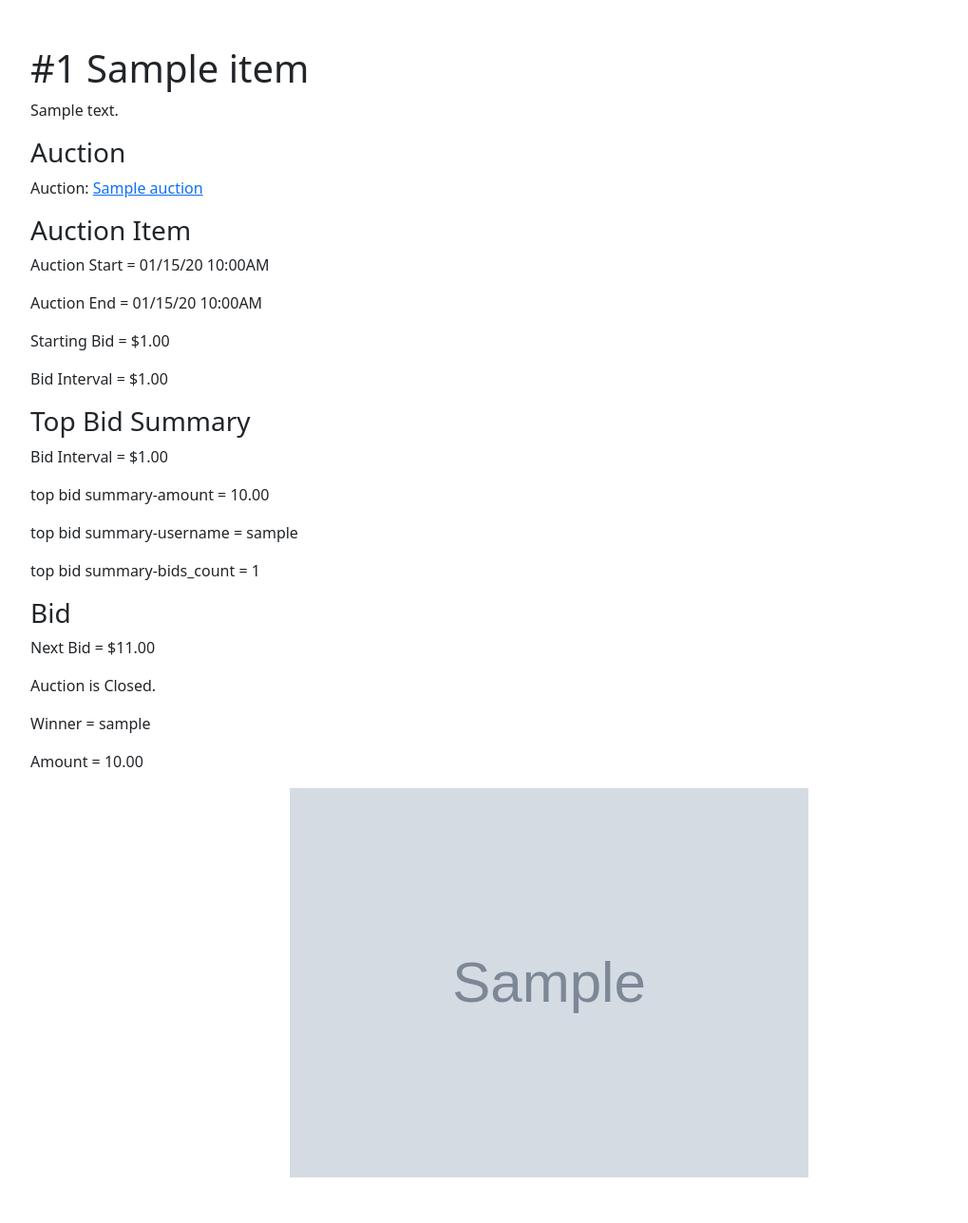
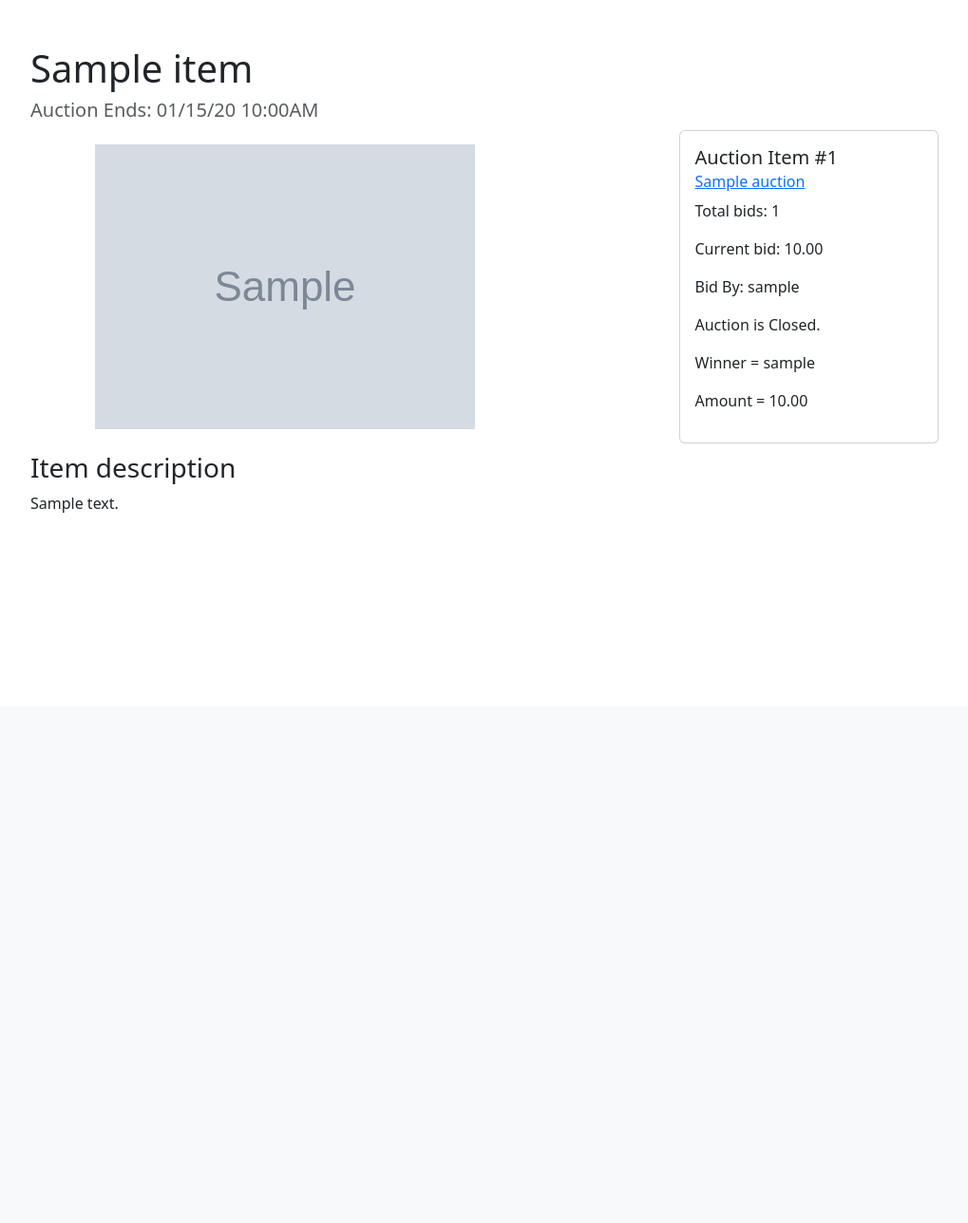
Before and after one commit to spwisner/silent-auction, a Flask app: page /auction-items/1 in a window 1280 px wide. Shown: the part 56-1344 px from the top of the page at 95% size, without its empty margins (62-1081 px from the left). After the commit the page ends 596 px from the top, so only its background shows below. Run offline with Flask 2, Linux system fonts and the light colour scheme; tables that the repository leaves empty hold one stand-in row (values such as "Sample post"); grey boxes marked "Sample" are stand-in pictures.

Commit message:
Update styling for auction item

```diff
--- a/silentauction/auction_items/templates/auction_items/view_auction_item.html
+++ b/silentauction/auction_items/templates/auction_items/view_auction_item.html
@@ -1,33 +1,54 @@
 {% extends "base.html" %}
 {% block content %}
-<div class="jumbotron">
-  <h1>#{{auction_item.id}} {{auction_item.name}}</h1>
 <div>
-    <p>{{auction_item.description}}</p>
+  <h1>{{auction_item.name}}</h1>
+  <h5 class="text-body-secondary">Auction Ends: {{auction_item.readable_auction_end()}}</h5>
+  <div class="d-flex flex-column flex-md-row justify-content-md-evenly w-100 my-2" >
+    {% if auction_item_photos.count() >= 1 %}
+      <div class="d-flex justify-content-center w-100 my-3">
+        <div class="w-75">
+          {% if auction_item_photos.count() == 1 %}
+            <img src="{{ url_for('static', filename=auction_item_photos.first().filename) }}" class="img-fluid d-block" alt="{{auction_item_photos.first().filename}}">
+          {% else %}
+          <div id="carouselExampleIndicators" class="carousel slide carousel-fade" data-bs-ride="carousel">
+            <div class="carousel-inner">
+              {% for auction_item_photo in auction_item_photos %}
+                {% if loop.index == 1 %}
+                <div class="carousel-item active">
+                  <img src="{{ url_for('static', filename=auction_item_photo.filename) }}" class="img-fluid d-block w-100" alt="{{auction_item_photo.filename}}">
                 </div>
+                {% else %}
+                <div class="carousel-item">
+                  <img src="{{ url_for('static', filename=auction_item_photo.filename) }}" class="img-fluid d-block w-100" alt="{{auction_item_photo.filename}}">
+                </div>
+                {% endif %}
+              {% endfor %}
+            </div>
+            <button class="carousel-control-prev" type="button" data-bs-target="#carouselExampleIndicators" data-bs-slide="prev">
+              <span class="carousel-control-prev-icon" aria-hidden="true"></span>
+              <span class="visually-hidden">Previous</span>
+            </button>
+            <button class="carousel-control-next" type="button" data-bs-target="#carouselExampleIndicators" data-bs-slide="next">
+              <span class="carousel-control-next-icon" aria-hidden="true"></span>
+              <span class="visually-hidden">Next</span>
+            </button>
+          </div>
+          {% endif %}
+        </div>
+      </div>
+    {% endif %}
+    <div class="d-flex align-items-center justify-content-center w-100">
+      <div class="card w-50">
+        <div class="card-body">
+          <h5 class="card-title">Auction Item #{{auction_item.id}}</h5>
+          <h6 class="card-subtitle mb-2 text-body-secondary"><a href="{{url_for('auctions.view_auction', auction_id=auction.id)}}">{{auction.name}}</a></h6>
           <div>
-    <h3>Auction</h3>
-    <p>Auction: <a href="{{url_for('auctions.view_auction', auction_id=auction.id)}}">{{auction.name}}</a></p>
-  </div>
-  <div>
-    <h3>Auction Item</h3>
-    <p>Auction Start = {{auction_item.readable_auction_start()}}</p>
-    <p>Auction End = {{auction_item.readable_auction_end()}}</p>
-    <p>Starting Bid = ${{auction_item.starting_bid}}</p>
-    <p>Bid Interval = ${{auction_item.bid_interval}}</p>
-  </div>
-  <div>
-    <h3>Top Bid Summary</h3>
-    <p>Bid Interval = ${{auction_item.bid_interval}}</p>
-    <p>top bid summary-amount = {{top_bid_summary.amount}}</p>
-    <p>top bid summary-username = {{top_bid_summary.username}}</p>
-    <p>top bid summary-bids_count = {{top_bid_summary.bids_count}}</p>
-  </div>
-  <div>
-    <h3>Bid</h3>
-    <p>Next Bid = ${{next_bid}}</p>
-  </div>
-  <div>
+            <!-- <p>Bid Interval = ${{auction_item.bid_interval}}</p> -->
+            {% if top_bid_summary.bids_count > 0 %}
+              <p>Total bids: {{top_bid_summary.bids_count}}</p>
+              <p>Current bid: {{top_bid_summary.amount}}</p>
+              <p>Bid By: {{top_bid_summary.username}}</p>
+            {% endif %}
             {% if is_auction_item_active %}
               {% if current_user.is_authenticated %}
                 <div class="d-flex">
@@ -35,7 +56,7 @@
                     <input class="visually-hidden" name="hidden_auction_item_id" value="{{auction_item.id}}" />
                     <input class="visually-hidden" name="hidden_bid_amount" value="{{next_bid}}" />
                     <input class="visually-hidden" name="hidden_user_id" value="{{current_user.id}}" />
-            <button type="submit" class="btn btn-primary">Bid</button>
+                    <button type="submit" class="btn btn-primary">Bid ${{next_bid}}</button>
                   </form>
                 </div>
                 <div><a href="{{ url_for('payments.payment', auction_item_id=auction_item.id) }}">Payment Placeholder</a></div>
@@ -57,38 +78,20 @@
               </div>
             {% endif %}
             </div>
-  {% if auction_item_photos.count() >= 1 %}
-    <div class="d-flex justify-content-center w-100">
-      <div class="w-50">
-        {% if auction_item_photos.count() == 1 %}
-          <img src="{{ url_for('static', filename=auction_item_photos.first().filename) }}" class="d-block w-100" alt="{{auction_item_photos.first().filename}}">
-        {% else %}
-        <div id="carouselExampleIndicators" class="carousel slide carousel-fade" data-bs-ride="carousel">
-          <div class="carousel-inner">
-            {% for auction_item_photo in auction_item_photos %}
-              {% if loop.index == 1 %}
-              <div class="carousel-item active">
-                <img src="{{ url_for('static', filename=auction_item_photo.filename) }}" class="d-block w-100" alt="{{auction_item_photo.filename}}">
-              </div>
-              {% else %}
-              <div class="carousel-item">
-                <img src="{{ url_for('static', filename=auction_item_photo.filename) }}" class="d-block w-100" alt="{{auction_item_photo.filename}}">
-              </div>
-              {% endif %}
-            {% endfor %}
-          </div>
-          <button class="carousel-control-prev" type="button" data-bs-target="#carouselExampleIndicators" data-bs-slide="prev">
-            <span class="carousel-control-prev-icon" aria-hidden="true"></span>
-            <span class="visually-hidden">Previous</span>
-          </button>
-          <button class="carousel-control-next" type="button" data-bs-target="#carouselExampleIndicators" data-bs-slide="next">
-            <span class="carousel-control-next-icon" aria-hidden="true"></span>
-            <span class="visually-hidden">Next</span>
-          </button>
-        </div>
-        {% endif %}
           </div>
         </div>
-  {% endif %}
+      </div>
+    </div>
+  <div>
+    <h3>Item description</h3>
+    <p>{{auction_item.description}}</p>
+  </div>
+  <!-- <div>
+    <h3>Auction Item</h3>
+    <p>Auction Start = {{auction_item.readable_auction_start()}}</p>
+    <p>Auction End = {{auction_item.readable_auction_end()}}</p>
+    <p>Starting Bid = ${{auction_item.starting_bid}}</p>
+    <p>Bid Interval = ${{auction_item.bid_interval}}</p>
+  </div> -->
 </div>
 {% endblock %}
```
Lines whose indentation alone changed are shown as unchanged.
